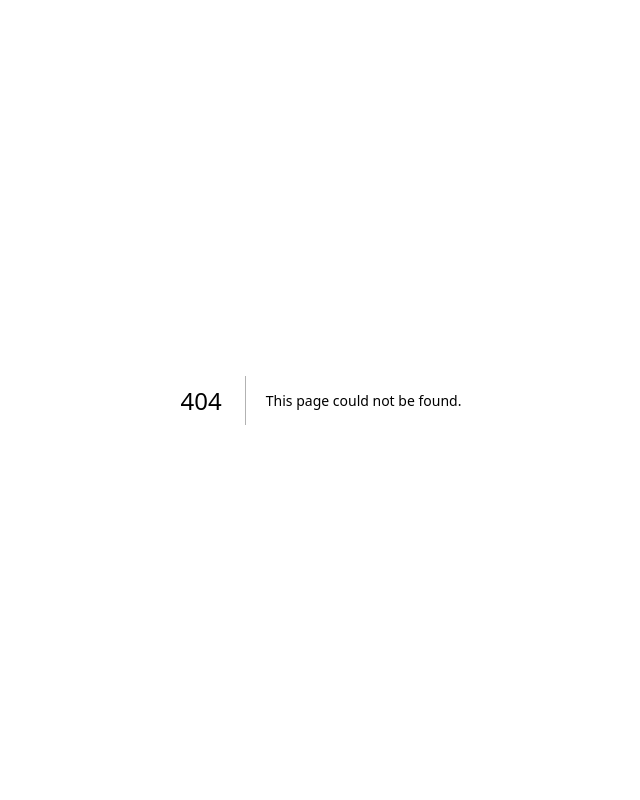
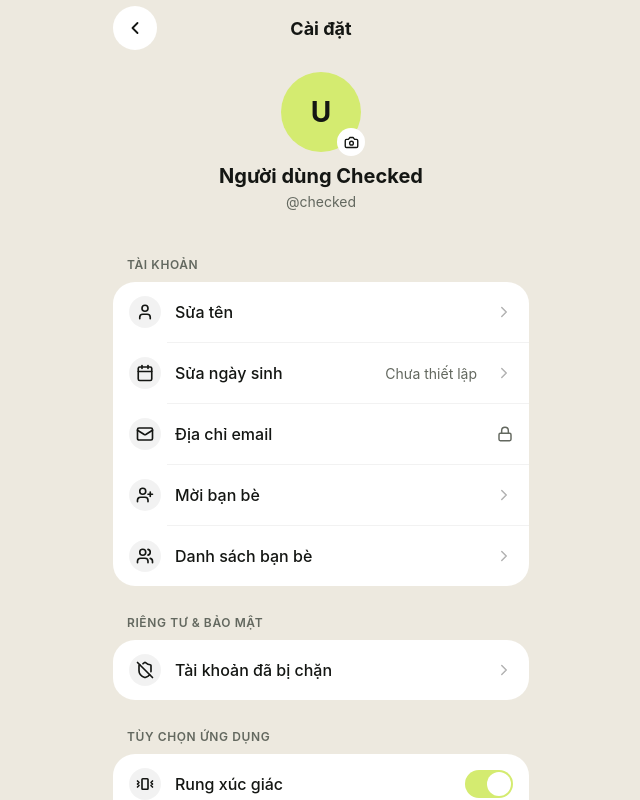
Before and after one commit to khanhnkq/checked-nextjs, a Next.js app: page /settings in a window 1280 px wide. Before the commit this address had no page. Shown: the whole page, without its empty margins (319-959 px from the left). Built offline with nearby package versions, Linux system fonts and the light colour scheme.

Commit message:
feat(settings): implement main settings page with full sections and sheets

```diff
--- /dev/null
+++ b/src/app/settings/page.tsx
@@ -0,0 +1,224 @@
+'use client';
+
+import React, { useState, useEffect, useCallback } from 'react';
+import { useRouter } from 'next/navigation';
+import {
+  User,
+  Calendar,
+  Mail,
+  Lock,
+  UserPlus,
+  Users,
+  ShieldOff,
+  Vibrate,
+  Volume2,
+  Download,
+} from 'lucide-react';
+import { useAuthStore } from '@/stores/auth-store';
+import { usePreferencesStore } from '@/stores/preferences-store';
+import { useSettingsActions } from '@/hooks/useSettingsActions';
+import {
+  SettingsTopBar,
+  ProfileAvatarBanner,
+  SettingsSection,
+  SettingsTile,
+  NameInputBottomSheet,
+  DobInputBottomSheet,
+  formatDobPreview,
+  LogoutConfirmDialog,
+} from '@/components/settings';
+import { haptics } from '@/lib/utils/haptics';
+
+/**
+ * SettingsPage (/settings)
+ * - Màn hình Cài đặt chính đầy đủ tích hợp theo chuẩn Checked Design System
+ * - Strictly Zero Border, Zero Shadow, Zero Blur
+ * - Parity 1:1 với SettingsView.swift trên iOS
+ */
+export default function SettingsPage() {
+  const router = useRouter();
+  const { user, isAuthenticated, isHydrated } = useAuthStore();
+
+  const {
+    isUploadingAvatar,
+    isLoggingOut,
+    updateName,
+    updateDob,
+    uploadAvatarFile,
+    logoutAccount,
+  } = useSettingsActions();
+
+  const {
+    hapticsEnabled,
+    soundEnabled,
+    autoSavePhotos,
+    toggleHaptics,
+    toggleSound,
+    toggleAutoSavePhotos,
+  } = usePreferencesStore();
+
+  // Local states quản lý mở/đóng các bottom sheets và confirm dialog
+  const [isNameSheetOpen, setIsNameSheetOpen] = useState(false);
+  const [isDobSheetOpen, setIsDobSheetOpen] = useState(false);
+  const [isLogoutDialogOpen, setIsLogoutDialogOpen] = useState(false);
+
+  // 1. Route Guard: Chuyển hướng sang /login nếu chưa đăng nhập và đã hydrate
+  useEffect(() => {
+    if (isHydrated && !isAuthenticated) {
+      router.replace('/login?redirect=/settings');
+    }
+  }, [isHydrated, isAuthenticated, router]);
+
+  // 2. Quay lại trang trước hoặc fallback về /profile
+  const handleBack = useCallback(() => {
+    haptics.light();
+    if (typeof window !== 'undefined' && window.history.length > 1) {
+      router.back();
+    } else {
+      router.push('/profile');
+    }
+  }, [router]);
+
+  // Tính toán hiển thị tên người dùng
+  const displayNameValue =
+    user?.displayName ||
+    [user?.lastName, user?.firstName].filter(Boolean).join(' ') ||
+    '';
+
+  // Định dạng ngày sinh
+  const dobValue = formatDobPreview(user?.dob) || 'Chưa thiết lập';
+
+  return (
+    <div className="w-full min-h-screen bg-canvas text-text-primary">
+      <div className="max-w-md mx-auto min-h-screen flex flex-col pb-12">
+        {/* Navigation Bar */}
+        <SettingsTopBar title="Cài đặt" onBack={handleBack} />
+
+        {/* Nội dung danh sách cài đặt */}
+        <main className="flex-1 px-4 flex flex-col gap-6">
+          {/* Avatar & Thông tin tài khoản */}
+          <ProfileAvatarBanner
+            user={user}
+            onAvatarUpload={uploadAvatarFile}
+            isUploading={isUploadingAvatar}
+          />
+
+          {/* Section 1: TÀI KHOẢN */}
+          <SettingsSection title="Tài khoản">
+            <SettingsTile
+              icon={<User size={18} strokeWidth={2.2} />}
+              title="Sửa tên"
+              value={displayNameValue}
+              onClick={() => setIsNameSheetOpen(true)}
+              showDivider
+            />
+            <SettingsTile
+              icon={<Calendar size={18} strokeWidth={2.2} />}
+              title="Sửa ngày sinh"
+              value={dobValue}
+              onClick={() => setIsDobSheetOpen(true)}
+              showDivider
+            />
+            <SettingsTile
+              icon={<Mail size={18} strokeWidth={2.2} />}
+              title="Địa chỉ email"
+              value={user?.email || ''}
+              rightIcon={<Lock size={16} strokeWidth={2.2} data-testid="lock-icon" />}
+              showDivider
+            />
+            <SettingsTile
+              icon={<UserPlus size={18} strokeWidth={2.2} />}
+              title="Mời bạn bè"
+              onClick={() => router.push('/invite')}
+              showDivider
+            />
+            <SettingsTile
+              icon={<Users size={18} strokeWidth={2.2} />}
+              title="Danh sách bạn bè"
+              onClick={() => router.push('/messages')}
+            />
+          </SettingsSection>
+
+          {/* Section 2: RIÊNG TƯ & BẢO MẬT */}
+          <SettingsSection title="Riêng tư & bảo mật">
+            <SettingsTile
+              icon={<ShieldOff size={18} strokeWidth={2.2} />}
+              title="Tài khoản đã bị chặn"
+              onClick={() => router.push('/settings/blocked')}
+            />
+          </SettingsSection>
+
+          {/* Section 3: TÙY CHỌN ỨNG DỤNG */}
+          <SettingsSection title="Tùy chọn ứng dụng">
+            <SettingsTile
+              icon={<Vibrate size={18} strokeWidth={2.2} />}
+              title="Rung xúc giác"
+              isSwitch
+              switchChecked={hapticsEnabled}
+              onSwitchChange={toggleHaptics}
+              showDivider
+            />
+            <SettingsTile
+              icon={<Volume2 size={18} strokeWidth={2.2} />}
+              title="Âm thanh hiệu ứng"
+              isSwitch
+              switchChecked={soundEnabled}
+              onSwitchChange={toggleSound}
+              showDivider
+            />
+            <SettingsTile
+              icon={<Download size={18} strokeWidth={2.2} />}
+              title="Tự động lưu ảnh chụp"
+              isSwitch
+              switchChecked={autoSavePhotos}
+              onSwitchChange={toggleAutoSavePhotos}
+            />
+          </SettingsSection>
+
+          {/* Section 4: Hệ thống & Đăng xuất */}
+          <div className="flex flex-col items-center gap-3 pt-4">
+            <p className="text-[13px] text-text-secondary select-none font-medium text-center">
+              Phiên bản 1.0.0 (Web)
+            </p>
+            <button
+              type="button"
+              onClick={() => setIsLogoutDialogOpen(true)}
+              className="w-full py-3.5 text-center text-[16px] font-bold text-[#FF5252] active:scale-95 transition-transform cursor-pointer focus:outline-none"
+            >
+              Đăng xuất
+            </button>
+          </div>
+        </main>
+      </div>
+
+      {/* Bottom Sheet: Chỉnh sửa Họ & Tên */}
+      <NameInputBottomSheet
+        isOpen={isNameSheetOpen}
+        onDismiss={() => setIsNameSheetOpen(false)}
+        currentFirstName={user?.firstName || ''}
+        currentLastName={user?.lastName || ''}
+        onSave={async (firstName, lastName) => {
+          await updateName(firstName, lastName);
+        }}
+      />
+
+      {/* Bottom Sheet: Chỉnh sửa Ngày sinh */}
+      <DobInputBottomSheet
+        isOpen={isDobSheetOpen}
+        onDismiss={() => setIsDobSheetOpen(false)}
+        currentDob={user?.dob || null}
+        onSave={async (dob) => {
+          await updateDob(dob);
+        }}
+      />
+
+      {/* Dialog: Xác nhận Đăng xuất */}
+      <LogoutConfirmDialog
+        isOpen={isLogoutDialogOpen}
+        onDismiss={() => setIsLogoutDialogOpen(false)}
+        onConfirmLogout={logoutAccount}
+        isLoading={isLoggingOut}
+      />
+    </div>
+  );
+}
--- a/src/components/settings/SettingsTile.tsx
+++ b/src/components/settings/SettingsTile.tsx
@@ -14,6 +14,8 @@ export interface SettingsTileProps {
   subtitle?: string;
   /** Giá trị hiển thị bên phải (ví dụ: "Tiếng Việt") */
   value?: string;
+  /** Biểu tượng phụ bên phải (ví dụ: Lock) */
+  rightIcon?: React.ReactNode;
   /** Chế độ công tắc toggle */
   isSwitch?: boolean;
   /** Trạng thái bật/tắt của switch */
@@ -38,6 +40,7 @@ export const SettingsTile: React.FC<SettingsTileProps> = ({
   title,
   subtitle,
   value,
+  rightIcon,
   isSwitch = false,
   switchChecked = false,
   onSwitchChange,
@@ -102,6 +105,13 @@ export const SettingsTile: React.FC<SettingsTileProps> = ({
         <span className="text-[14px] text-text-secondary shrink-0 mr-1">
           {value}
         </span>
+      )}
+
+      {/* Biểu tượng phụ bên phải */}
+      {rightIcon && (
+        <div data-testid="right-icon" className="shrink-0 text-text-secondary">
+          {rightIcon}
+        </div>
       )}
 
       {/* Switch toggle iOS-style */}
```
Also changed, not shown: 1 other file (tests, documents, lock files or other folders).
